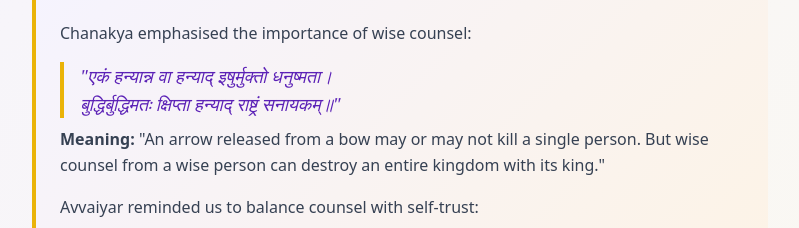
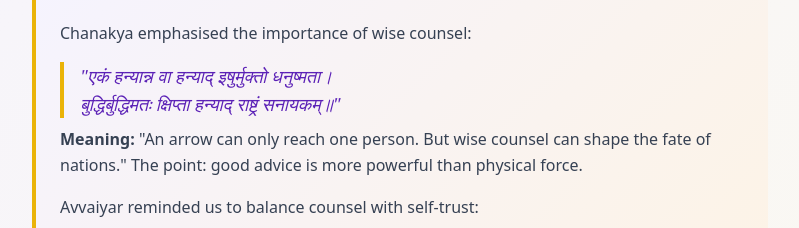
Before and after one commit to drkrishnan2007/business-education, a Next.js app: page /topics/decisions/solo-vs-group in a window 1280 px wide. Shown: the part 3948-4176 px from the top of the page, without its empty margins (240-1039 px from the left). Built offline with nearby package versions, Linux system fonts and the light colour scheme.

Commit message:
Simplify Chanakya quote meaning for younger audience

```diff
--- a/src/app/topics/decisions/solo-vs-group/page.tsx
+++ b/src/app/topics/decisions/solo-vs-group/page.tsx
@@ -328,9 +328,9 @@ export default function SoloVsGroupPage() {
               बुद्धिर्बुद्धिमतः क्षिप्ता हन्याद् राष्ट्रं सनायकम्॥&quot;
             </blockquote>
             <p className="text-gray-700 leading-relaxed mb-4">
-              <strong>Meaning:</strong> &quot;An arrow released from a bow may
-              or may not kill a single person. But wise counsel from a
-              wise person can destroy an entire kingdom with its king.&quot;
+              <strong>Meaning:</strong> &quot;An arrow can only reach one
+              person. But wise counsel can shape the fate of nations.&quot;
+              The point: good advice is more powerful than physical force.
             </p>
             <p className="text-gray-700 leading-relaxed mb-4">
               Avvaiyar reminded us to balance counsel with self-trust:
```
